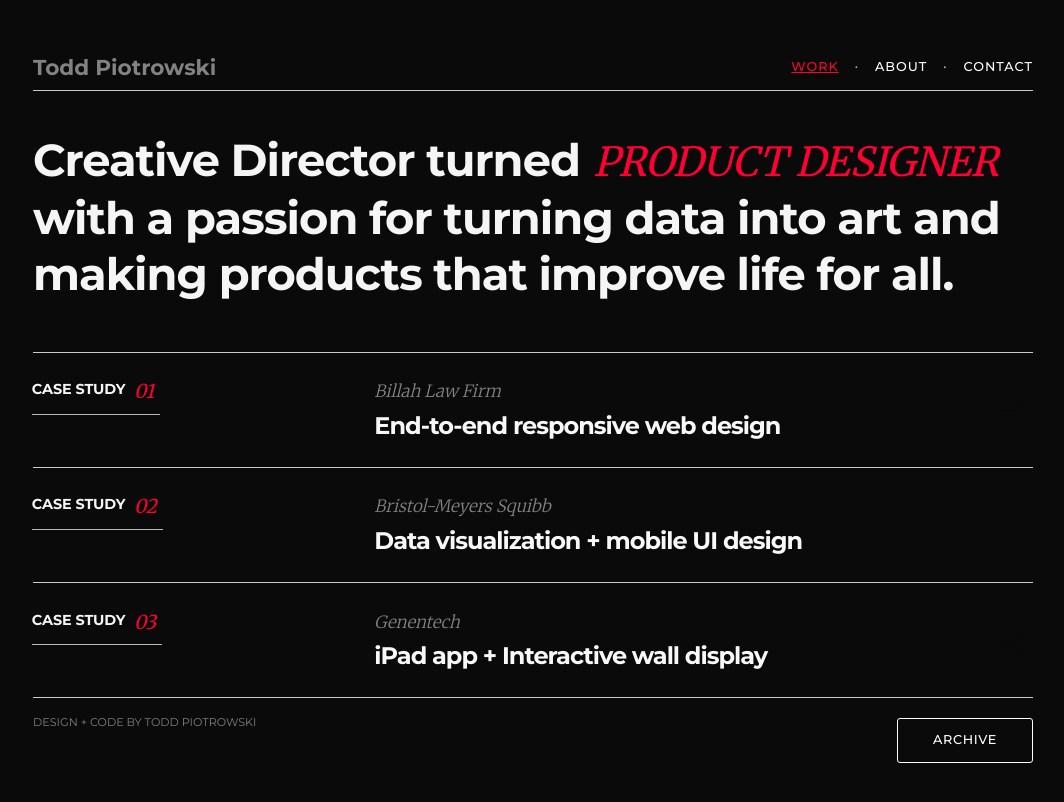
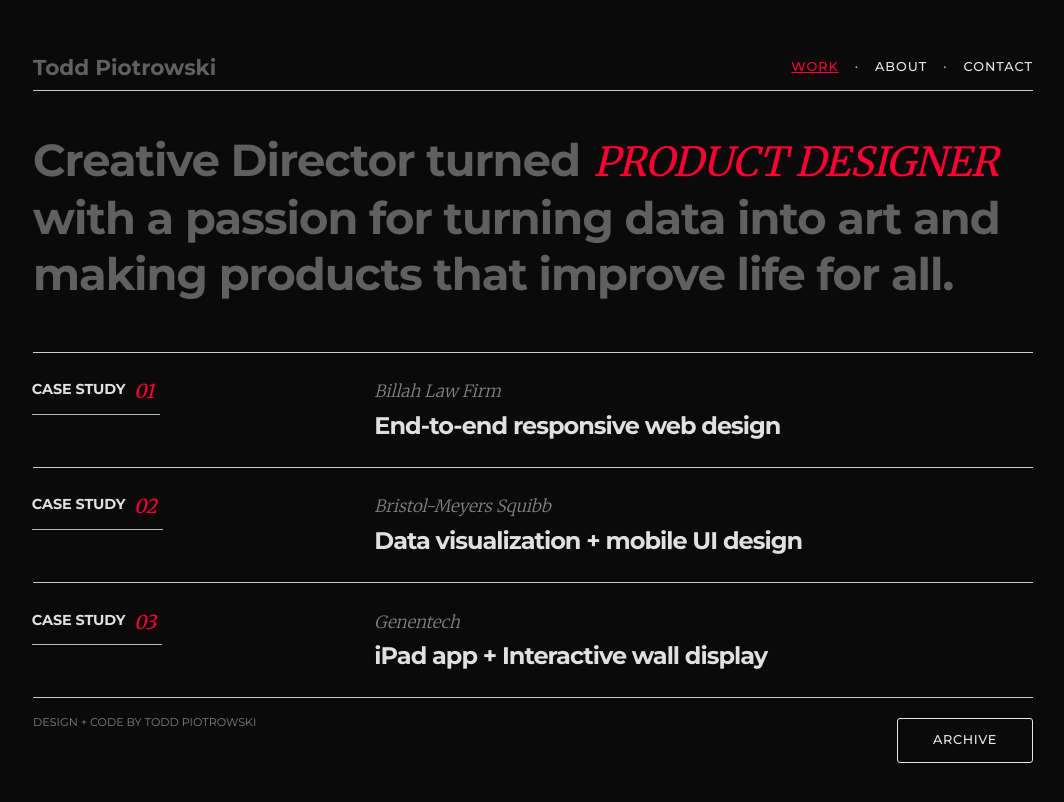
Before and after one commit to Toddpio/toddpio.github.io, a plain HTML site: page index.html in a window 1280 px wide. Shown: the whole page, without its empty margins (107-1171 px from the left). Drawn offline with Linux system fonts and the light colour scheme.

Commit message:
Update land.css

```diff
--- a/css/land.css
+++ b/css/land.css
@@ -316,7 +316,7 @@ body.stickynav-wrapper {
   font-family: 'Montserrat', sans-serif;
   font-size: 1.35em;
   font-weight: 700;
-  color: #828282;
+  color: #606060;
 }
 
 .topbar-responsive .topbar-responsive-logo:hover {
@@ -358,7 +358,7 @@ body.stickynav-wrapper {
 }
 
 .menucolor {
-    color: #fff;
+    color: #E8E8E8;
 }
 
 .showa {
@@ -706,13 +706,13 @@ body.stickynav-wrapper {
 	font-family: 'Montserrat', sans-serif;
 	font-size: .8em;
 	font-weight: 500;
-    color: #fff;
+    color: #E8E8E8;
 	letter-spacing: .05em;
 	text-transform: uppercase;
 	padding: 15px 35px;
     margin-top: -.8rem;
 	background-color: #0a0a0a;
-    border: 1px solid #fff;
+    border: 1px solid #E8E8E8;
         -moz-transition: all 0.1s ease;
 }
 
@@ -840,7 +840,7 @@ body.stickynav-wrapper {
   line-height: 1.25em;
   margin-top: 1rem;
   margin-bottom: 3rem;
-  color: #F5F5F5;
+  color:#606060;
 }
 
 @media screen and (max-width: 48em) {
@@ -911,7 +911,7 @@ body.stickynav-wrapper {
 	letter-spacing: -1px;
 	text-align: left;
   	line-height: 1.5em;
-	color: #F8F8F8;
+	color: 	#E0E0E0;
     margin-bottom: -0.15rem;
 }
 
@@ -989,7 +989,7 @@ body.stickynav-wrapper {
   letter-spacing: -.1px;
   text-transform: uppercase;
   vertical-align: text-top;
-  color: #F5F5F5;
+  color: 		#E0E0E0;
 }
 
 
```
